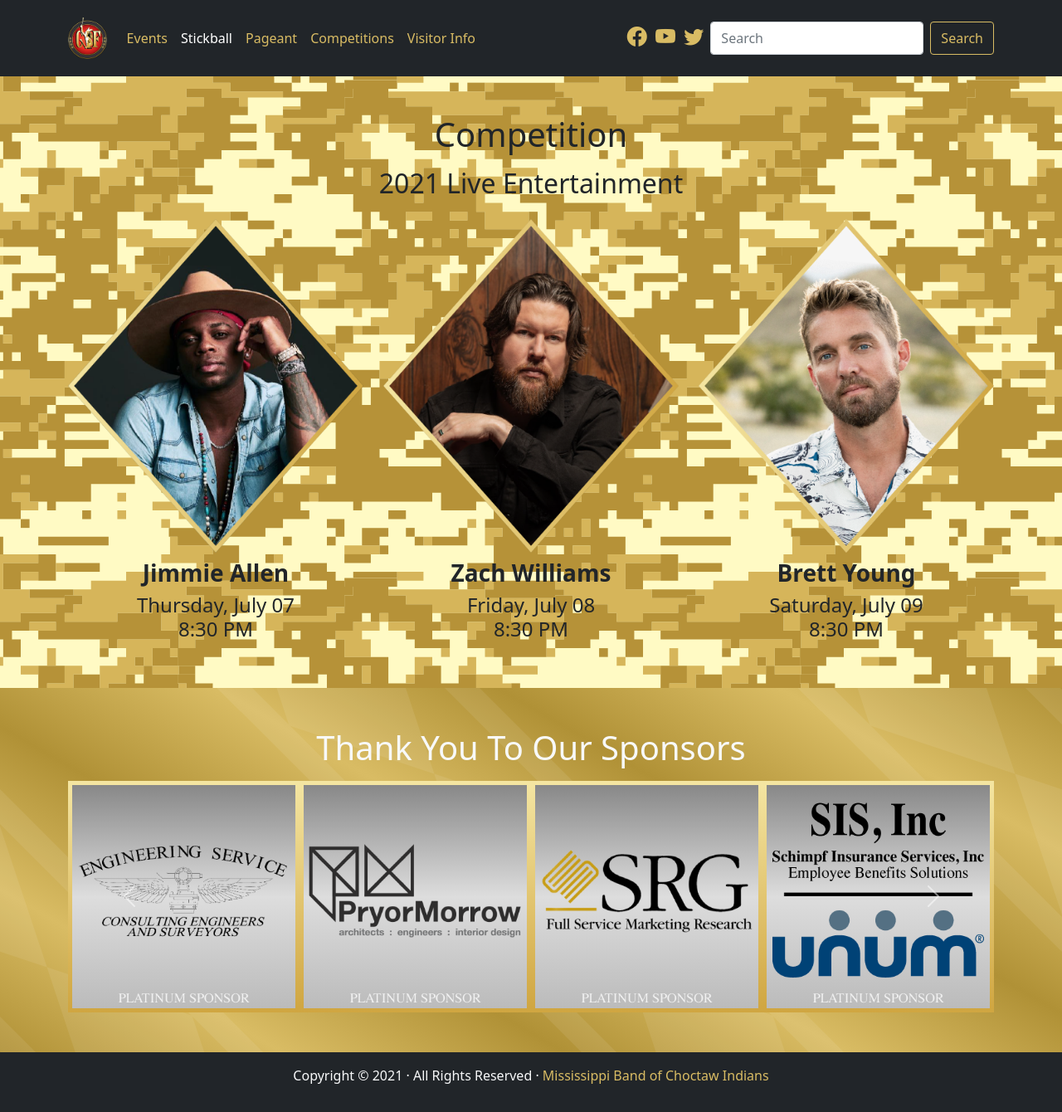
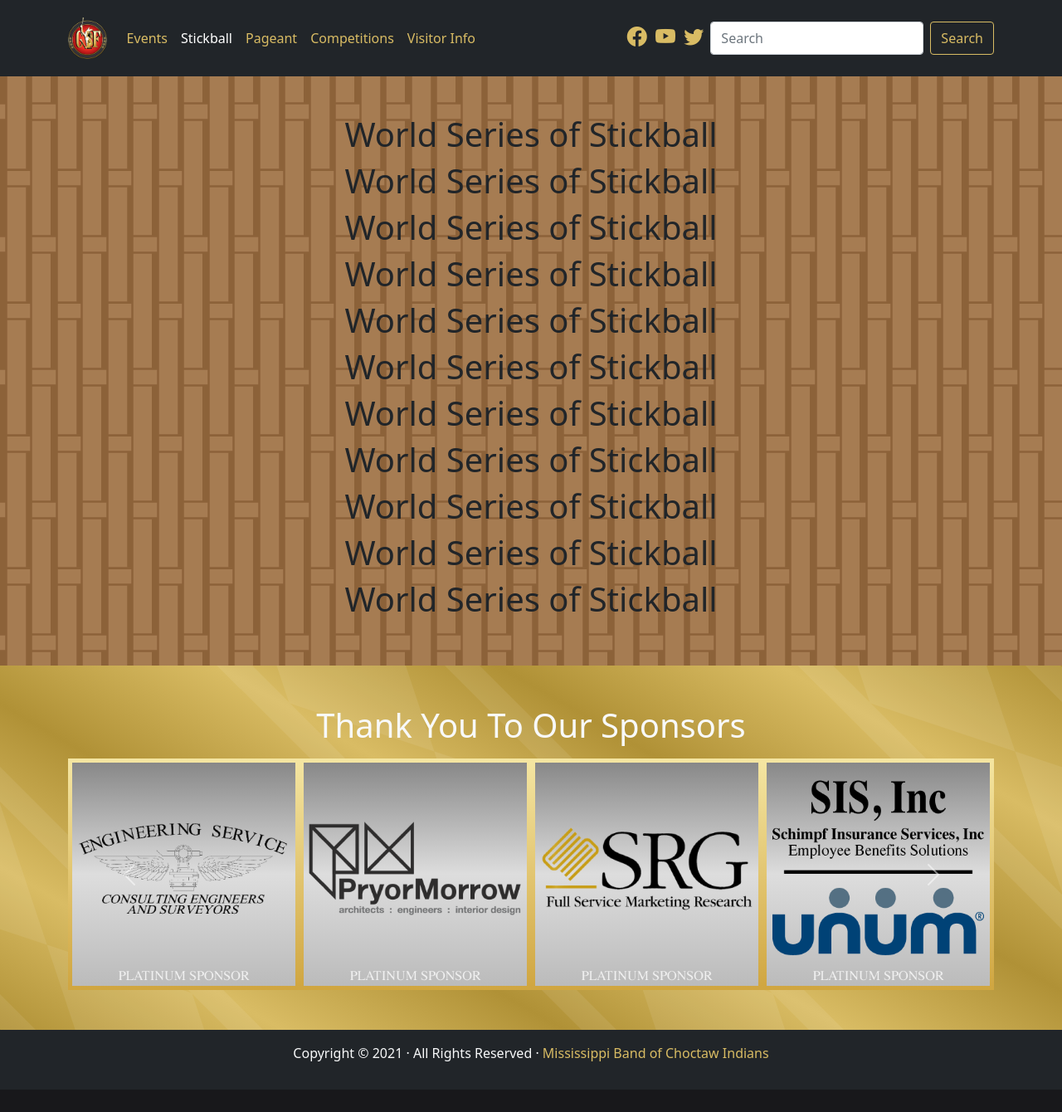
Before and after one commit to smattera/smattera.github.io, a Jekyll site: the page built from stickball/index.md, in a window 1280 px wide and 1340 px high. Shown: the whole window at 83% size. Built offline with Jekyll 4.4.1, drawn with Linux system fonts in a browser that asks for light colours; nearby versions of some CDN libraries.

Commit message:
Update stickball.html

```diff
--- a/_includes/stickball.html
+++ b/_includes/stickball.html
@@ -1,23 +1,15 @@
-<section class="camo-bg py-5 text-center">
+<section class="stickball-bg py-5 text-center">
     <div class="container">
-      <h1>Competition</h1>
-      <h2 class="py-2">2021 Live Entertainment</h2>
-      <div class="row">
-        <div class="col-md">
-          <img src="../assets/img/jimmieallen.png" alt="Jimmie Allen" class="img-fluid py-2">
-          <h3 class="fw-bold">Jimmie Allen</h3>
-          <h4>Thursday, July 07<br/>8:30 PM</h4>
-        </div>
-        <div class="col-md">
-          <img src="../assets/img/zachwilliams.png" alt="Zach Williams" class="img-fluid py-2">
-          <h3 class="fw-bold">Zach Williams</h3>
-          <h4>Friday, July 08<br/>8:30 PM</h4>
-        </div>
-        <div class="col-md">
-          <img src="../assets/img/brettyoung.png" alt="Brett Young" class="img-fluid py-2">
-          <h3 class="fw-bold">Brett Young</h3>
-          <h4>Saturday, July 09<br/>8:30 PM</h4>
-        </div>
-      </div>
+      <h1>World Series of Stickball</h1>
+      <h1>World Series of Stickball</h1>
+      <h1>World Series of Stickball</h1>
+      <h1>World Series of Stickball</h1>
+      <h1>World Series of Stickball</h1>
+      <h1>World Series of Stickball</h1>
+      <h1>World Series of Stickball</h1>
+      <h1>World Series of Stickball</h1>
+      <h1>World Series of Stickball</h1>
+      <h1>World Series of Stickball</h1>
+      <h1>World Series of Stickball</h1>
     </div>
   </section>
--- a/assets/css/main.css
+++ b/assets/css/main.css
@@ -112,6 +112,12 @@
   background: url("/assets/img/weave02.svg") center repeat, -webkit-gradient(linear, left top, left bottom, from(yellow), color-stop(red), to(blue));
   background: url("/assets/img/weave02.svg") center repeat, linear-gradient(yellow, red, blue);
   background-size: 360px 240px, cover;
+  background-attachment: fixed, fixed;
+}
+
+.stickball-bg {
+  background: url("/assets/img/stickballweave.svg") center repeat, #8c6239;
+  background-size: 61px 160px, cover;
   background-attachment: fixed, fixed;
 }
 
--- a/assets/css/main.scss
+++ b/assets/css/main.scss
@@ -149,6 +149,12 @@
   background-attachment: fixed, fixed;
 }
 
+.stickball-bg {
+  background: url("/assets/img/stickballweave.svg") center repeat, #8c6239;
+  background-size: 61px 160px, cover;
+  background-attachment: fixed, fixed;
+}
+
 .card-bg1 {
   background: url("/assets/img/events.jpg") center no-repeat;
   background-size: cover;
```
Also changed, not shown: assets/img/stickballweave.svg (added), 1 other file.
